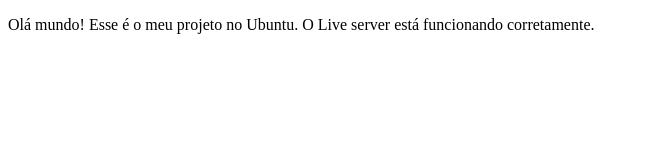
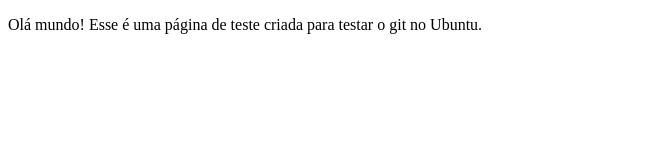
Before and after one commit to reverberaInformatica/teste_ubuntu, a plain HTML site: page index.html in a window 1280 px wide. Shown: the whole page, without its empty margins (0-645 px from the left). Drawn offline with Linux system fonts and the light colour scheme.

Commit message:
Testando novamente

```diff
--- a/index.html
+++ b/index.html
@@ -6,6 +6,6 @@
     <title>Document</title>
 </head>
 <body>
-    <p>Olá mundo! Esse é o meu projeto no Ubuntu. O Live server está funcionando corretamente.</p>
+    <p>Olá mundo! Esse é uma página de teste criada para testar o git no Ubuntu.</p>
 </body>
 </html>
```
